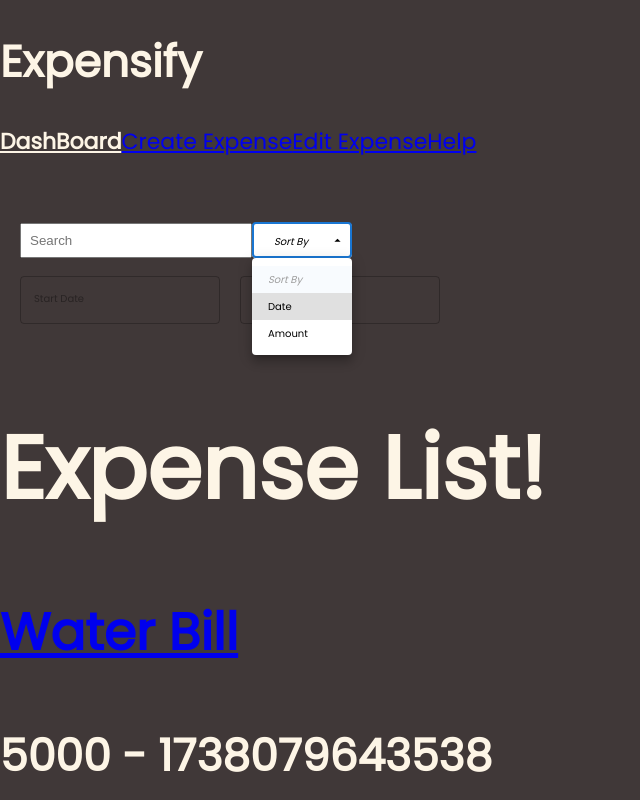
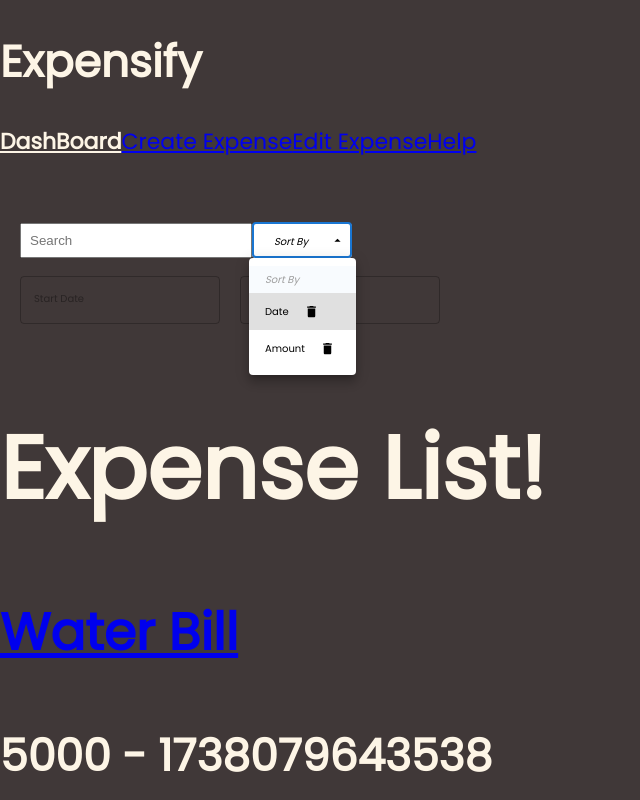
Before and after one commit to ashishmaharana188/BUDGET_APP-TSX, a React (Vite) app: page / in a window 1280 px wide. Both pictures are taken after a click on the element "Sort By". Shown: the top 800 px of the page, without its empty margins (0-640 px from the left). Built offline with nearby package versions, Linux system fonts and the light colour scheme.

Commit message:
jan 29, working on remove option in sortBy

```diff
--- a/src/TS_Interface/GlobalInterface.tsx
+++ b/src/TS_Interface/GlobalInterface.tsx
@@ -11,10 +11,10 @@
 export interface filterReducerIntf {
   text: string;
   amount: string;
-  sortBy: string;
+  sortBy: string | null;
   startDate?: Moment | null;
   endDate?: Moment | null;
-  sortOrder: string;
+  sortOrder: string | null;
 }
 
 export interface expenseListFilters extends filterReducerIntf {
--- a/src/actions/filters.tsx
+++ b/src/actions/filters.tsx
@@ -10,16 +10,16 @@
   amount,
 });
 // SORT_BY_AMOUNT
-export const sortByAmount = (sortOrder: "asc" | "desc") => ({
+export const sortByAmount = (sortOrder: "asc" | "desc" | null) => ({
   type: "SORT_BY_AMOUNT",
   payload: { sortOrder },
 });
-export const setSortBy = (sortBy: "date" | "amount") => ({
+export const setSortBy = (sortBy: "date" | "amount" | null) => ({
   type: "SET_SORT_BY",
   sortBy,
 });
 // SORT_BY_DATE
-export const sortByDate = (sortOrder: "asc" | "desc") => ({
+export const sortByDate = (sortOrder: "asc" | "desc" | null) => ({
   type: "SORT_BY_DATE",
   payload: { sortOrder },
 });
--- a/src/components/ExpenseListFilter.tsx
+++ b/src/components/ExpenseListFilter.tsx
@@ -1,5 +1,5 @@
 import { connect } from "react-redux";
-import React, { useEffect, useRef } from "react";
+import React from "react";
 import {
   setEndDate,
   setStartDate,
@@ -57,6 +57,15 @@
     this.setState({ endDate: null });
     this.props.dispatch(setEndDate(null));
   };
+  removeSorting = () => {
+    if (this.props.sortBy && !this.props.sortOrder) {
+      this.props.dispatch(setSortBy(null));
+    }
+    if (this.props.sortOrder) {
+      this.props.dispatch(sortByDate(null));
+      this.props.dispatch(sortByAmount(null));
+    }
+  };
 
   // Open Date submenu
   handleDateMenuOpen = (event: React.MouseEvent<HTMLElement>) => {
@@ -97,15 +106,20 @@
         />
 
         <Select
-          value={this.props.sortBy}
+          value={this.props.sortBy || ""}
           onChange={(e) => {
-            if (e.target.value === "date") {
-              this.props.dispatch(setSortBy("date"));
-            } else if (e.target.value === "amount") {
-              this.props.dispatch(setStartDate(null));
-              this.props.dispatch(setEndDate(null));
-              this.props.dispatch(setSortBy("amount"));
-              this.setState({ startDate: null, endDate: null });
+            const value = e.target.value;
+            if (value === "none") {
+              this.props.dispatch(setSortBy(null));
+            } else {
+              if (value === "date") {
+                this.props.dispatch(setSortBy("date"));
+              } else if (value === "amount") {
+                this.props.dispatch(setStartDate(null));
+                this.props.dispatch(setEndDate(null));
+                this.props.dispatch(setSortBy("amount"));
+                this.setState({ startDate: null, endDate: null });
+              }
             }
           }}
           displayEmpty
@@ -132,6 +146,19 @@
             onClick={this.handleDateMenuOpen}
           >
             Date
+            <IconButton
+              onClick={(event) => {
+                event.stopPropagation(); // Prevents click event from propagating to parent elements
+                this.removeSorting();
+              }}
+              size="small"
+              sx={{
+                marginLeft: "10px",
+                color: "black",
+              }}
+            >
+              <DeleteIcon />
+            </IconButton>
           </MenuItem>
           <MenuItem
             value="amount"
@@ -139,6 +166,19 @@
             onClick={this.handleDateMenuOpen}
           >
             Amount
+            <IconButton
+              onClick={(event) => {
+                event.stopPropagation(); // Prevents click event from propagating to parent elements
+                this.removeSorting();
+              }}
+              size="small"
+              sx={{
+                marginLeft: "10px",
+                color: "black",
+              }}
+            >
+              <DeleteIcon />
+            </IconButton>
           </MenuItem>
         </Select>
 
@@ -160,16 +200,27 @@
                   this.props.sortOrder === "asc" ? "#e9d9b9" : "#f0f0f0",
                 outline: "none", // Custom hover background color
               },
-              "&.Mui-focused": {
-                // Prevent default focused state styling (like the black tint)
+              "&:focus": {
                 backgroundColor:
                   this.props.sortOrder === "asc" ? "#e9d9b9" : "#f0f0f0",
-                outline: "none",
               },
             }}
             autoFocus={false}
           >
             Ascending
+            <IconButton
+              onClick={(event) => {
+                event.stopPropagation(); // Prevents click event from propagating to parent elements
+                this.removeSorting();
+              }}
+              size="small"
+              sx={{
+                marginLeft: "10px",
+                color: "black",
+              }}
+            >
+              <DeleteIcon />
+            </IconButton>
           </MenuItem>
           <MenuItem
             onClick={() => this.handleDateSortChange("desc")}
@@ -181,15 +232,26 @@
                   this.props.sortOrder === "desc" ? "#e9d9b9" : "#f0f0f0",
                 outline: "none", // Custom hover background color
               },
-              "&.Mui-focused": {
-                // Prevent default focused state styling (like the black tint)
+              "&:focus": {
                 backgroundColor:
-                  this.props.sortOrder === "desc" ? "#e9d9b9" : "#f0f0f0",
-                outline: "none",
+                  this.props.sortOrder === "asc" ? "#e9d9b9" : "#f0f0f0",
               },
             }}
           >
             Descending
+            <IconButton
+              onClick={(event) => {
+                event.stopPropagation(); // Prevents click event from propagating to parent elements
+                this.removeSorting();
+              }}
+              size="small"
+              sx={{
+                marginLeft: "10px",
+                color: "black",
+              }}
+            >
+              <DeleteIcon />
+            </IconButton>
           </MenuItem>
         </Menu>
 
```
